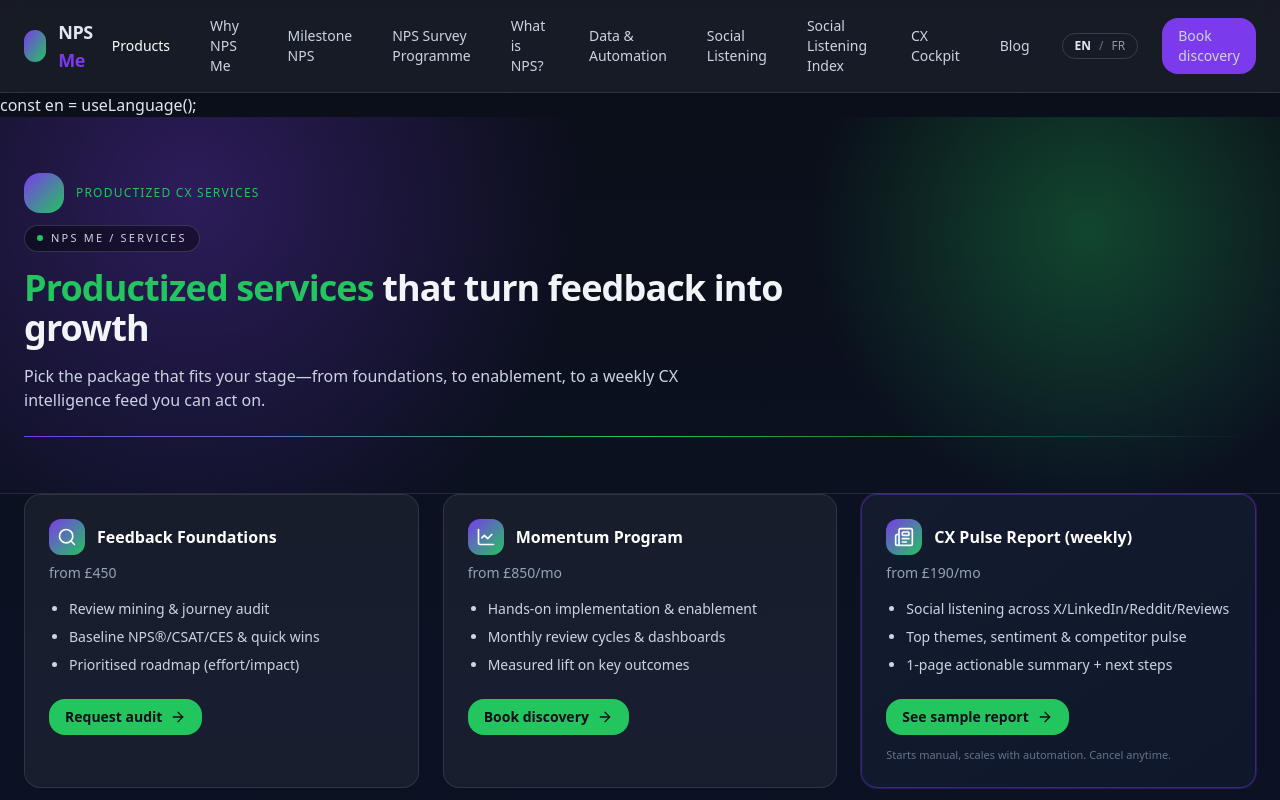
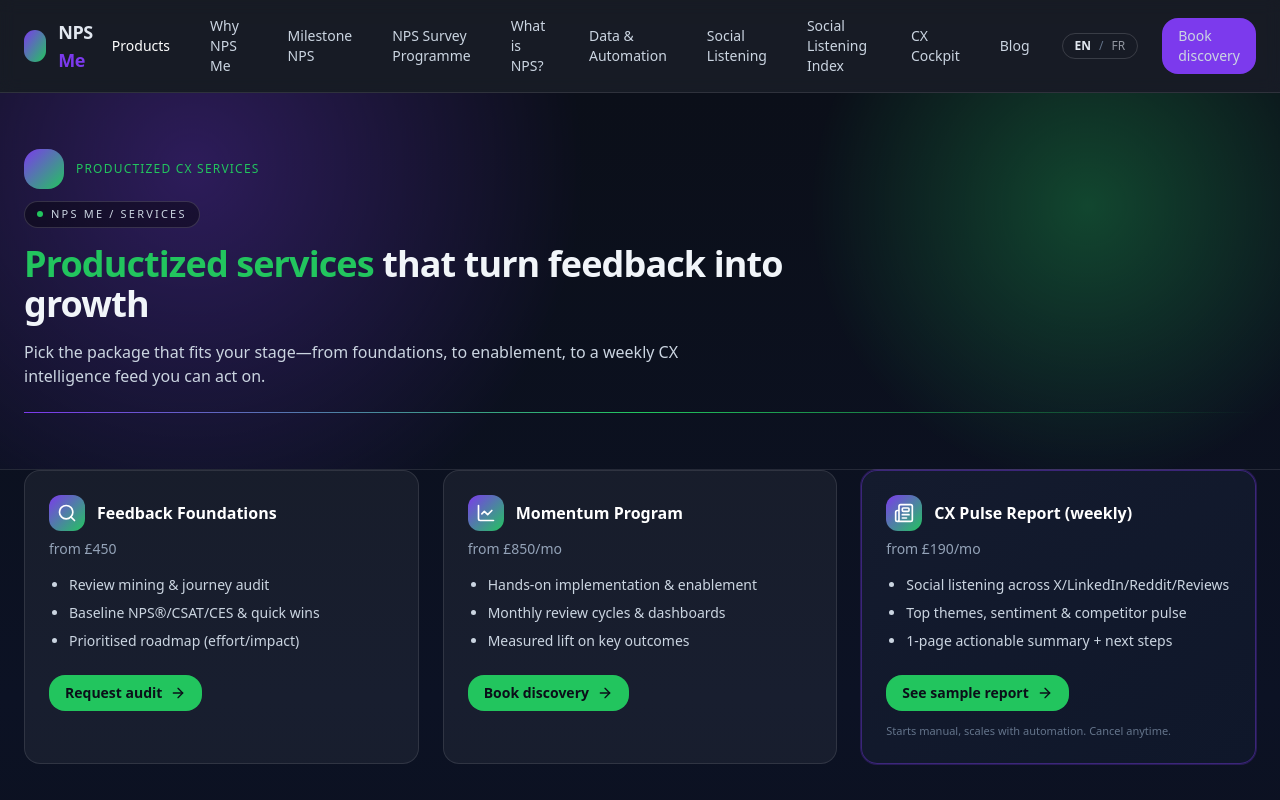
Before and after one commit to CasparRitchie/npsme-site, a React (Vite) app: page /products in a window 1280 px wide. Shown: the top 800 px of the page. Built offline with nearby package versions, Linux system fonts and the light colour scheme.

Commit message:
Global language update part 1

```diff
--- a/src/Products.jsx
+++ b/src/Products.jsx
@@ -24,8 +24,6 @@ export default function Products() {
 
   return (
     <div className="min-h-screen bg-gradient-to-b from-[#0B0F19] via-[#0C1224] to-[#0B0F19] text-slate-200">
-    const { lang } = useLanguage();
-
     <Seo
       path="/products"
       lang={lang}
```
